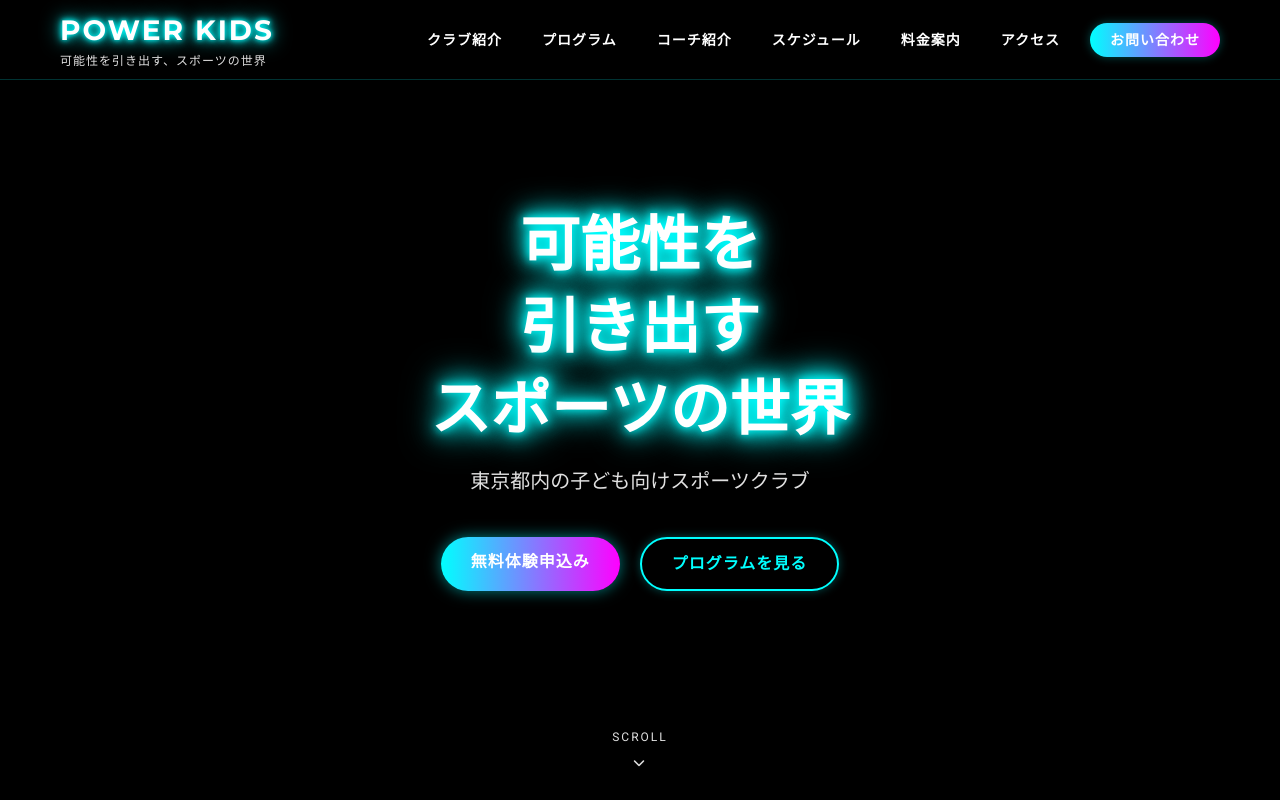
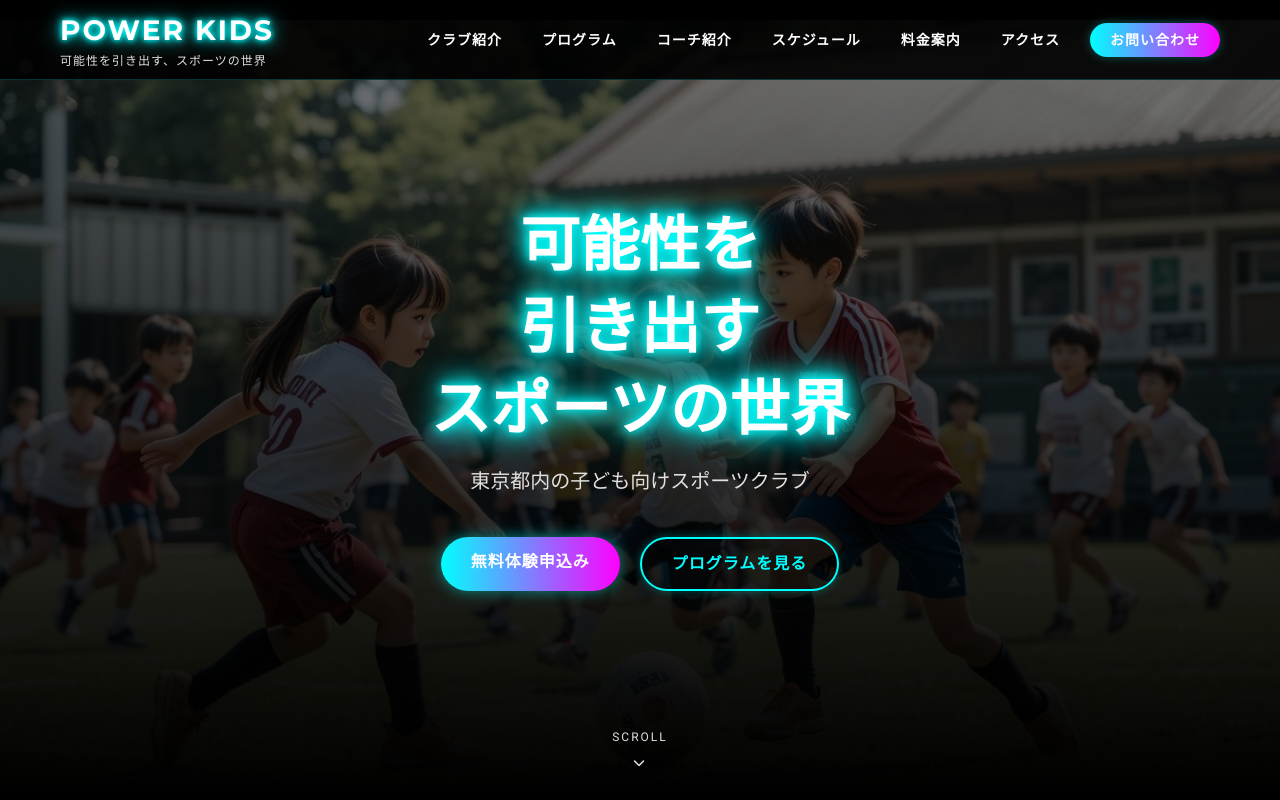
Before and after one commit to Soukikikuchi/sports_club, a plain HTML site: page index.html in a window 1280 px wide. Shown: the top 800 px of the page. Drawn offline with Linux system fonts and the light colour scheme.

Commit message:
firstcommit

```diff
--- a/css/style.css
+++ b/css/style.css
@@ -323,7 +323,7 @@ ul, ol {
   left: 0;
   width: 100%;
   height: 100%;
-  background: url('../images/hero-bg.jpg') center/cover no-repeat;
+  background: url('../images/top.jpg') center/cover no-repeat;
   opacity: 0.5;
   z-index: 1;
 }
```
Also changed, not shown: images/top.jpg (added).
